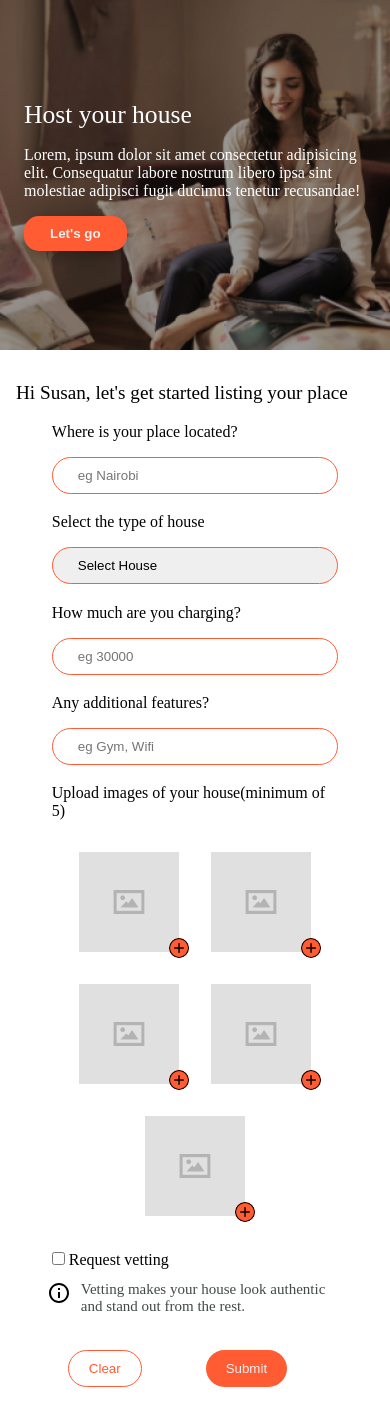
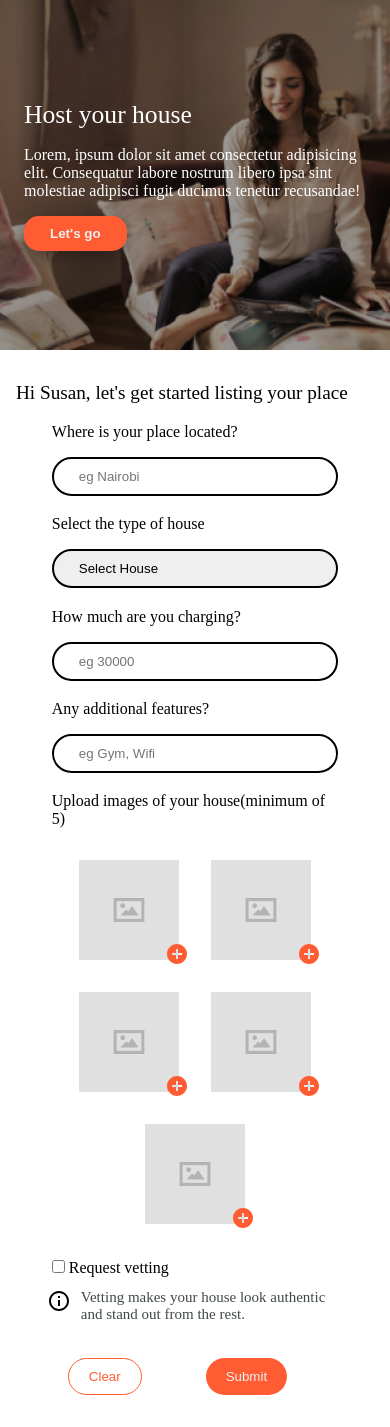
Before and after one commit to lumunge/Spacious-Living, a React (Create React App) app: page /newhouse in a window 390 px wide. Shown: the top 1427 px of the page. Built offline with nearby package versions, Linux system fonts and the light colour scheme.

Commit message:
upload section

```diff
--- a/src/Components/UploadComponents/Form/Form.jsx
+++ b/src/Components/UploadComponents/Form/Form.jsx
@@ -2,6 +2,7 @@ import { useState } from "react";
 import plus from "../../../img/plus.png";
 import blank from "../../../img/blankImg.jpg";
 import InfoOutlinedIcon from "@mui/icons-material/InfoOutlined";
+import AddCircleOutlinedIcon from '@mui/icons-material/AddCircleOutlined';
 import "./form.css";
 
 const Form = () => {
@@ -89,11 +90,7 @@ const Form = () => {
 								</div>
 								<div className="fileInput">
 									<label for="file-input1">
-										<img
-											id="addImageIcon"
-											src={plus}
-											alt="none"
-										/>
+										<AddCircleOutlinedIcon className="addImageIcon"/>
 									</label>
 									<input
 										id="file-input1"
@@ -113,11 +110,7 @@ const Form = () => {
 								</div>
 								<div className="fileInput">
 									<label for="file-input2">
-										<img
-											id="addImageIcon"
-											src={plus}
-											alt="none"
-										/>
+										<AddCircleOutlinedIcon className="addImageIcon"/>
 									</label>
 									<input
 										id="file-input2"
@@ -137,11 +130,7 @@ const Form = () => {
 								</div>
 								<div className="fileInput">
 									<label for="file-input3">
-										<img
-											id="addImageIcon"
-											src={plus}
-											alt="none"
-										/>
+										<AddCircleOutlinedIcon className="addImageIcon"/>
 									</label>
 									<input
 										id="file-input3"
@@ -161,11 +150,7 @@ const Form = () => {
 								</div>
 								<div className="fileInput">
 									<label for="file-input4">
-										<img
-											id="addImageIcon"
-											src={plus}
-											alt="none"
-										/>
+										<AddCircleOutlinedIcon className="addImageIcon"/>
 									</label>
 									<input
 										id="file-input4"
@@ -185,11 +170,7 @@ const Form = () => {
 								</div>
 								<div className="fileInput">
 									<label for="file-input5">
-										<img
-											id="addImageIcon"
-											src={plus}
-											alt="none"
-										/>
+										<AddCircleOutlinedIcon className="addImageIcon"/>
 									</label>
 									<input
 										id="file-input5"
--- a/src/Components/UploadComponents/Form/form.css
+++ b/src/Components/UploadComponents/Form/form.css
@@ -24,10 +24,11 @@
 	select {
 		padding: 10px 25px;
 		border-radius: 20px;
-		border: 1px solid var(--primaryColor);
+		border: 2px solid var(--mainBlack);
 	}
 	.formInput select {
 		appearance: none;
+		cursor: pointer;
 	}
 	label {
 		padding-bottom: 1rem;
@@ -57,12 +58,11 @@
 	.fileImg img {
 		width: 100%;
 		height: 100%;
+		object-fit: cover;
 	}
-	#addImageIcon {
-		width: 20px;
-		height: 20px;
-		background-color: var(--primaryColor);
-		border-radius: 50%;
+	.addImageIcon {
+		color: var(--primaryColor);
+		cursor: pointer;
 	}
 	.vetting {
 		display: flex;
```
Also changed, not shown: src/img/plus.png.
